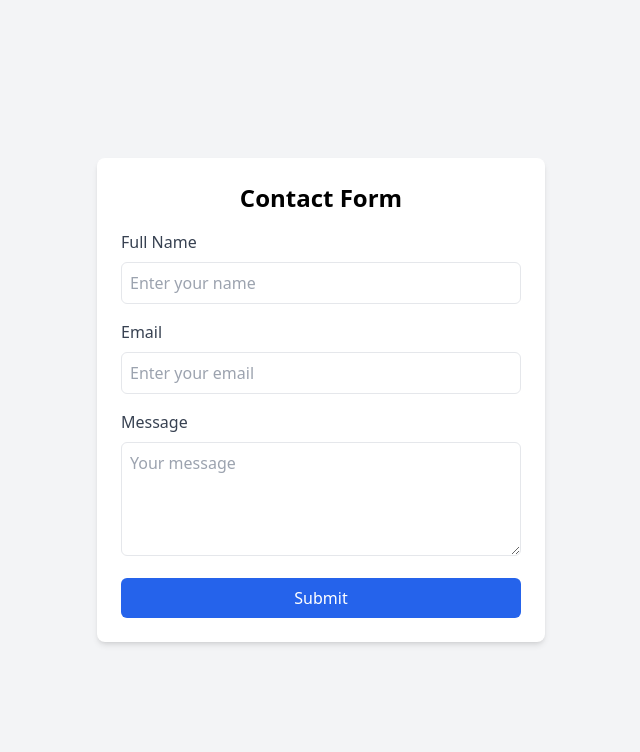
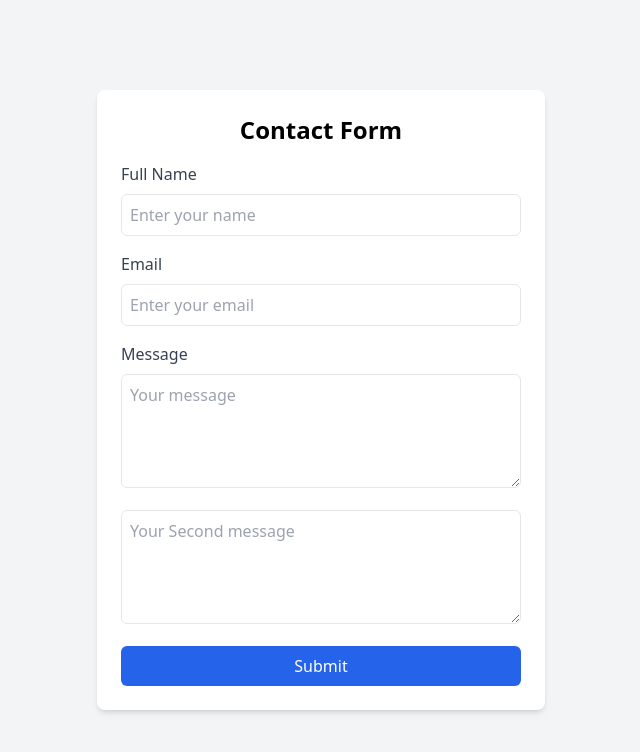
Before and after one commit to usamazeeshan16/SigmaWebDevCourse, a plain HTML site: page index.html in a window 1280 px wide. Shown: the whole page, without its empty margins (319-959 px from the left). Drawn offline with nearby package versions, Linux system fonts and the light colour scheme.

Commit message:
added one more field

```diff
--- a/index.html
+++ b/index.html
@@ -19,6 +19,7 @@
 
         <label class="block mb-2 text-gray-700">Message</label>
         <textarea class="w-full p-2 border rounded-md mb-4" rows="4" placeholder="Your message"></textarea>
+        <textarea class="w-full p-2 border rounded-md mb-4" rows="4" placeholder="Your Second message"></textarea>
 
         <button type="submit" class="w-full bg-blue-600 text-white p-2 rounded-md hover:bg-blue-700">Submit</button>
     </form>
```
